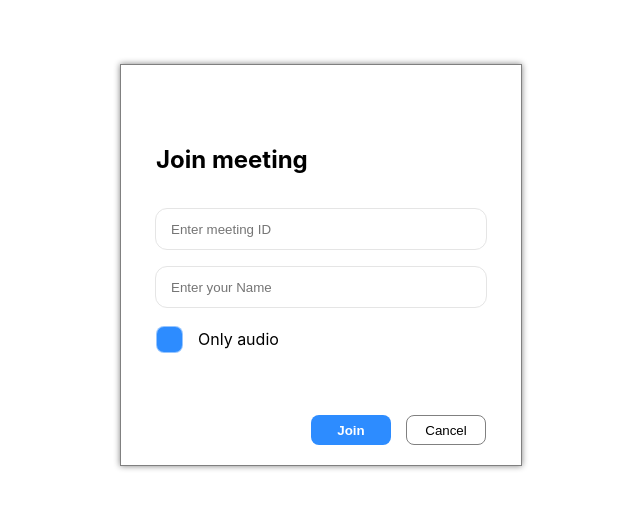
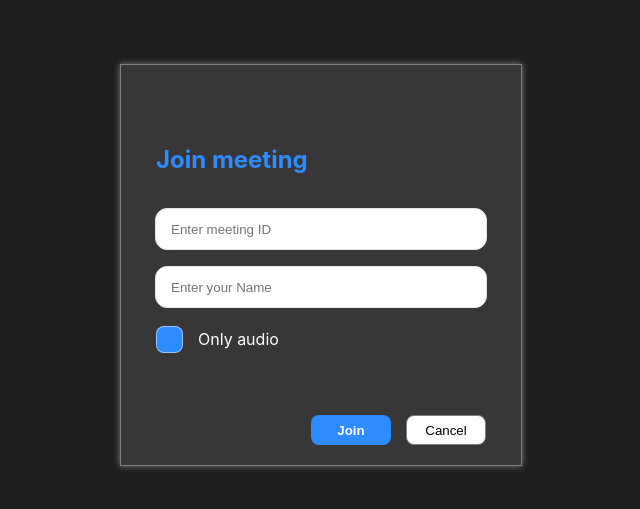
Before and after one commit to nandhamk98/zoomApp_frontend, a React (Create React App) app: page /join-room in a window 1280 px wide. Shown: the part 135-644 px from the top of the page, without its empty margins (319-959 px from the left). Built offline with nearby package versions, Linux system fonts and the light colour scheme; no server answers.

Commit message:
Updated UI

```diff
--- a/public/index.html
+++ b/public/index.html
@@ -25,8 +25,8 @@
       Learn how to configure a non-root public URL by running `npm run build`.
     -->
     <link rel="preconnect" href="https://fonts.googleapis.com">
-<link rel="preconnect" href="https://fonts.gstatic.com" crossorigin>
-<link href="https://fonts.googleapis.com/css2?family=Kanit:wght@300&family=Oswald:wght@600&display=swap" rel="stylesheet">
+    <link rel="preconnect" href="https://fonts.gstatic.com" crossorigin>
+    <link href="https://fonts.googleapis.com/css2?family=Kanit:wght@300&family=Oswald:wght@600&display=swap" rel="stylesheet">
     <title>React Redux App</title>
   </head>
   <body>
--- a/src/IntroductionPage/IntroductionPage.css
+++ b/src/IntroductionPage/IntroductionPage.css
@@ -16,6 +16,7 @@
   flex-direction: column;
   align-items: center;
   justify-content: space-evenly;
+  background-color:rgb(56, 54, 54)
 }
 
 .introduction_page_image {
--- a/src/JoinRoomPage/JoinRoomPage.css
+++ b/src/JoinRoomPage/JoinRoomPage.css
@@ -16,6 +16,7 @@
   display: flex;
   flex-direction: column;
   align-items: flex-start;
+  background-color:rgb(56, 54, 54)
 }
 
 .join_room_title {
@@ -23,6 +24,7 @@
   font-weight: 700;
   margin-left: 35px;
   margin-top: 80px;
+  color: rgba(45,140,255,255);
 }
 
 .join_room_inputs_container {
@@ -98,6 +100,7 @@
   font-weight: 400;
   font-size: 16px;
   margin-left: 15px;
+  color: white;
 }
 
 .checkbox_image {
@@ -157,8 +160,9 @@
   width: 300px;
   height: 40px;
   padding: 0px 15px;
+  outline: none
 }
 
 .join_room_input:focus {
-  border: 1px solid blue;
+  border: 2px solid rgba(45,140,255,255);
 }
--- a/src/JoinRoomPage/OnlyWithAudioCheckbox.js
+++ b/src/JoinRoomPage/OnlyWithAudioCheckbox.js
@@ -13,7 +13,7 @@ const OnlyWithAudioCheckbox = ({
     <div className="checkbox_container">
       <div className="checkbox_connection" onClick={handleConnectionTypeChange}>
         {connectOnlyWithAudio && (
-          <img className="checkbox_image" src={CheckImg}></img>
+          <img className="checkbox_image" alt="Checked" src={CheckImg}></img>
         )}
       </div>
       <p className="checkbox_container_paragraph">Only audio</p>
--- a/src/index.css
+++ b/src/index.css
@@ -5,6 +5,7 @@ body {
     sans-serif;
   -webkit-font-smoothing: antialiased;
   -moz-osx-font-smoothing: grayscale;
+  background-color: rgb(32, 30, 30);
 }
 
 code {
--- a/src/utils/webRTCHandler.js
+++ b/src/utils/webRTCHandler.js
@@ -32,7 +32,7 @@ export const getLocalPreviewAndInitRoomConnection = async (
   navigator.mediaDevices
     .getUserMedia(constraints)
     .then((stream) => {
-      console.log("successfuly received local stream");
+      // console.log("successfuly received local stream");
       localStream = stream;
       showLocalVideoPreview(localStream);
 
@@ -159,7 +159,7 @@ const showLocalVideoPreview = (stream) => {
   videoContainer.appendChild(videoElement);
 
   if (store.getState().connectOnlyWithAudio) {
-    videoContainer.appendChild(getAudioOnlyLabel());
+    videoContainer.appendChild(getAudioOnlyLabel(store.getState().identity));
   }
 
   videosContainer.appendChild(videoContainer);
```
